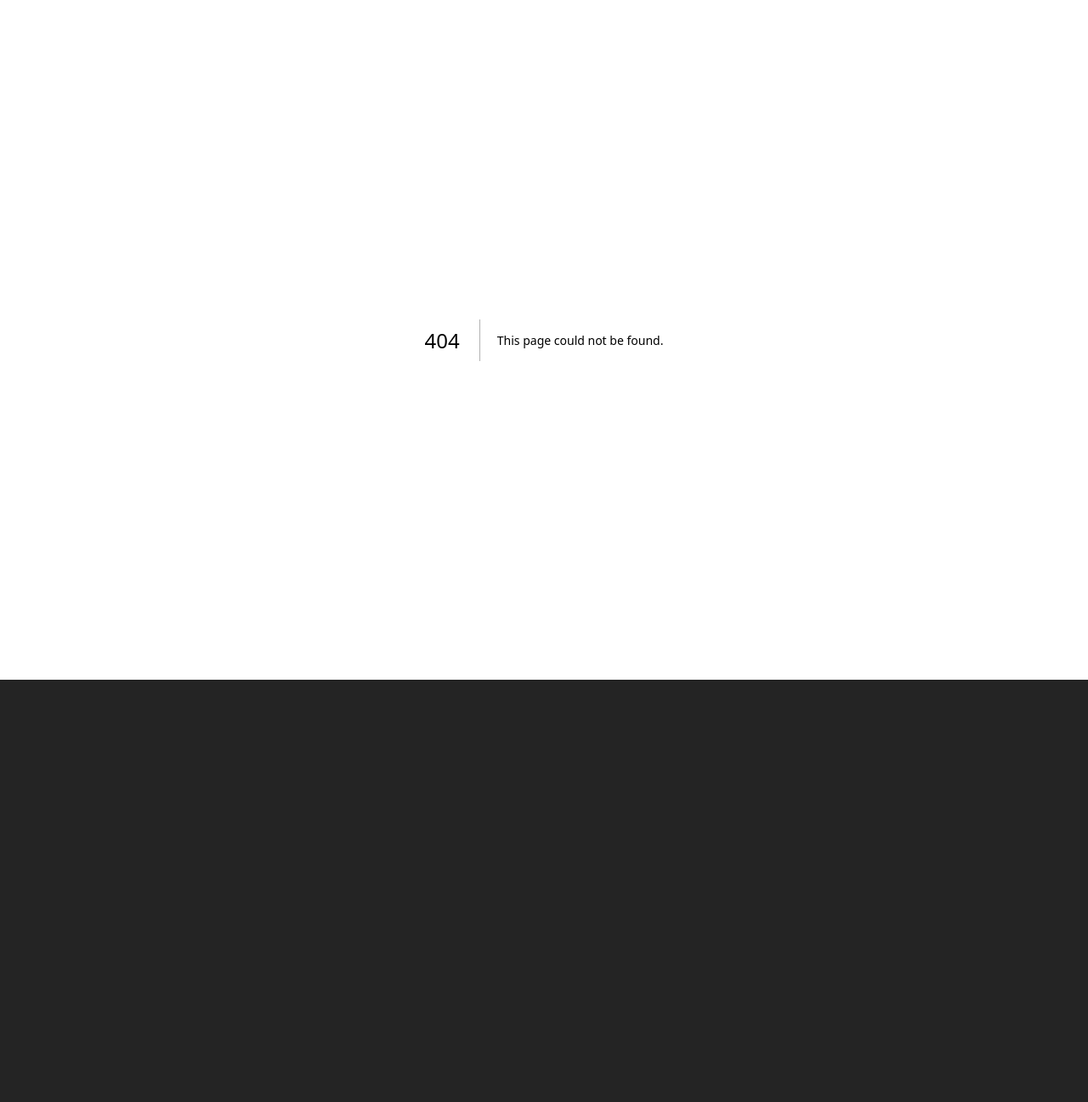
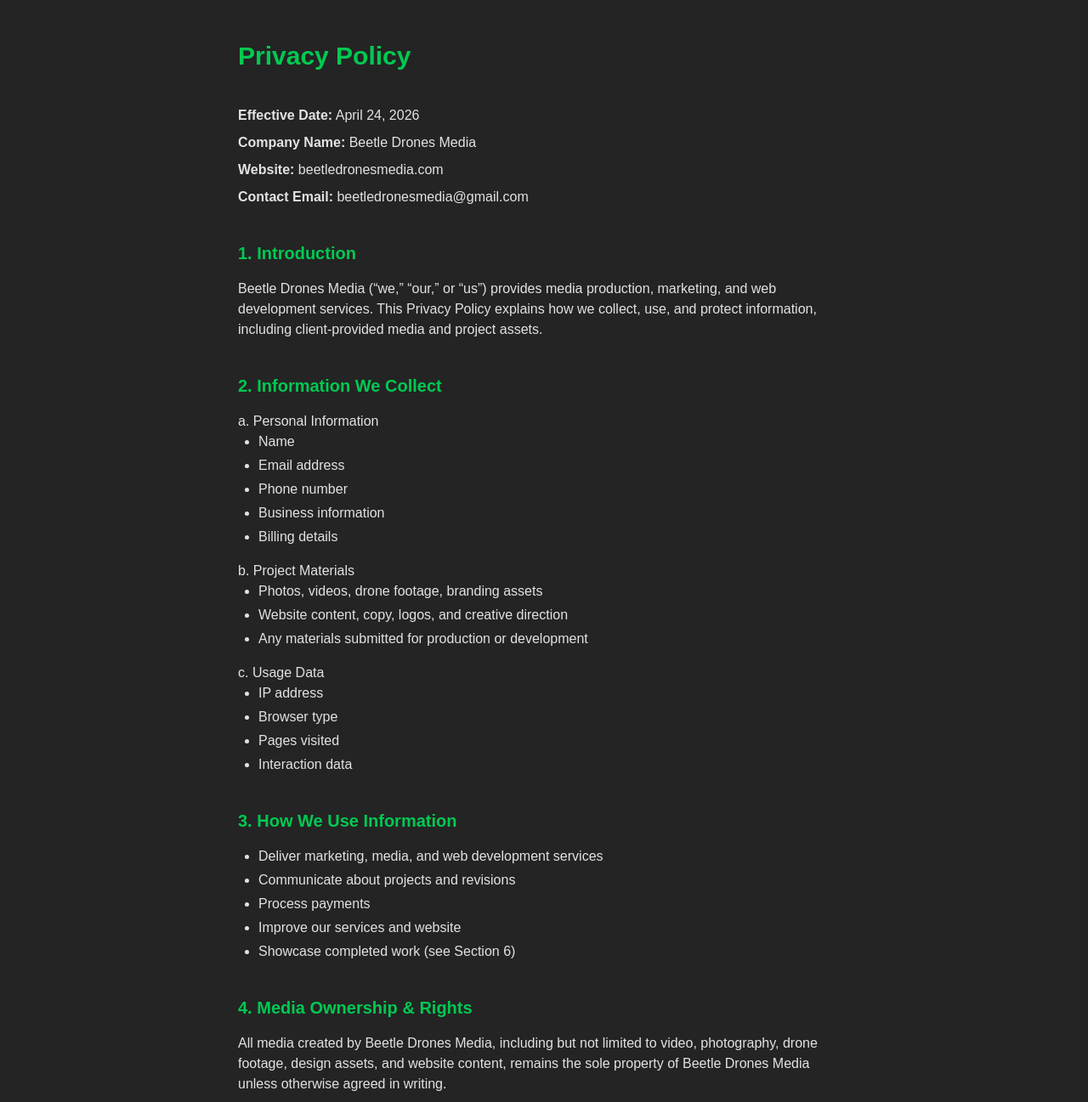
Before and after one commit to Beetle-Drones-Media/beetledronesmedia-website, a Next.js app in the folder beetledronesmedia-website/: page /privacypolicy in a window 1280 px wide. Before the commit this address had no page. Shown: the top 1297 px of the page at 85% size. Before the commit the page ends 800 px from the top, so only its background shows below. Built offline with nearby package versions, Linux system fonts and the light colour scheme.

Commit message:
Scaffolding: Privacy Policy implemented

```diff
--- a/beetledronesmedia-website/app/components/Footer.tsx
+++ b/beetledronesmedia-website/app/components/Footer.tsx
@@ -11,9 +11,9 @@
           <p>
             ©2026 Beetle Drones Media. <br />
             All rights reserved. <br />
-            Privacy Policy | Contact
+           <a href="/privacypolicy" className="underline hover:text-green-500">Privacy Policy</a> | <a href="#contact" className="underline hover:text-green-500">Contact</a>
           </p>
-        </footer>
+            </footer>
             </div>
 
         </section>
--- a/beetledronesmedia-website/app/components/PortfolioSection.tsx
+++ b/beetledronesmedia-website/app/components/PortfolioSection.tsx
@@ -24,8 +24,12 @@
     const file = portfolio[current];
     const isVideo = file.endsWith(".webm") || file.endsWith(".mp4");
     return (
+        <>
+        <div className="relative w-full h-[100vh] min-h-[400px] overflow-hidden bg-black">
+
+
         <section id="portfolio">
-           <>
+
          <main
 
           className="relative">
@@ -48,9 +52,10 @@
         />
             )}
         </main>
+
+        </section>
+        </div>
         </>
-        </section>
-
     );
 }
 
--- /dev/null
+++ b/beetledronesmedia-website/app/privacypolicy/page.tsx
@@ -0,0 +1,237 @@
+
+
+
+export default function PrivacyPolicy() {
+  return (
+    <main className="max-w-3xl mx-auto px-6 py-12 space-y-10">
+      <h1 className="text-3xl text-green-500 font-bold">Privacy Policy</h1>
+
+      <section className="space-y-2">
+        <p><strong>Effective Date:</strong> April 24, 2026</p>
+        <p><strong>Company Name:</strong> Beetle Drones Media</p>
+        <p><strong>Website:</strong> beetledronesmedia.com</p>
+        <p><strong>Contact Email:</strong> beetledronesmedia@gmail.com</p>
+      </section>
+
+      <section className="space-y-4">
+        <h2 className="text-xl text-green-500 font-semibold">1. Introduction</h2>
+        <p>
+          Beetle Drones Media (“we,” “our,” or “us”) provides media production,
+          marketing, and web development services. This Privacy Policy explains
+          how we collect, use, and protect information, including client-provided
+          media and project assets.
+        </p>
+      </section>
+
+      <section className="space-y-4">
+        <h2 className="text-xl text-green-500 font-semibold">2. Information We Collect</h2>
+
+        <div>
+          <p className="font-medium">a. Personal Information</p>
+          <ul className="list-disc pl-6 space-y-1">
+            <li>Name</li>
+            <li>Email address</li>
+            <li>Phone number</li>
+            <li>Business information</li>
+            <li>Billing details</li>
+          </ul>
+        </div>
+
+        <div>
+          <p className="font-medium">b. Project Materials</p>
+          <ul className="list-disc pl-6 space-y-1">
+            <li>Photos, videos, drone footage, branding assets</li>
+            <li>Website content, copy, logos, and creative direction</li>
+            <li>Any materials submitted for production or development</li>
+          </ul>
+        </div>
+
+        <div>
+          <p className="font-medium">c. Usage Data</p>
+          <ul className="list-disc pl-6 space-y-1">
+            <li>IP address</li>
+            <li>Browser type</li>
+            <li>Pages visited</li>
+            <li>Interaction data</li>
+          </ul>
+        </div>
+      </section>
+
+      <section className="space-y-4">
+        <h2 className="text-xl text-green-500 font-semibold">3. How We Use Information</h2>
+        <ul className="list-disc pl-6 space-y-1">
+          <li>Deliver marketing, media, and web development services</li>
+          <li>Communicate about projects and revisions</li>
+          <li>Process payments</li>
+          <li>Improve our services and website</li>
+          <li>Showcase completed work (see Section 6)</li>
+        </ul>
+      </section>
+
+      <section className="space-y-4">
+        <h2 className="text-xl text-green-500 font-semibold">4. Media Ownership & Rights</h2>
+        <p className="font-medium">
+          All media created by Beetle Drones Media, including but not limited to
+          video, photography, drone footage, design assets, and website content,
+          remains the sole property of Beetle Drones Media unless otherwise agreed
+          in writing.
+        </p>
+
+        <p>
+          Clients are granted a non-exclusive, non-transferable license to use the
+          final delivered media for their intended business purposes.
+        </p>
+
+        <ul className="list-disc pl-6 space-y-1">
+          <li>Resell, redistribute, or sublicense the media</li>
+          <li>Alter or repurpose content beyond agreed scope without permission</li>
+          <li>Claim ownership of raw or produced media</li>
+        </ul>
+
+        <p>
+          Raw files and project files are not included unless explicitly stated in writing.
+        </p>
+      </section>
+
+      <section className="space-y-4">
+        <h2 className="text-xl text-green-500 font-semibold">5. Client-Provided Content</h2>
+        <p>
+          Clients retain ownership of materials they provide. By submitting content,
+          the client grants Beetle Drones Media a license to use, edit, reproduce,
+          and incorporate the content into deliverables, and store it for backup
+          and future reference.
+        </p>
+        <p>
+          Clients are responsible for ensuring they have the legal right to use any
+          materials they provide.
+        </p>
+      </section>
+
+      <section className="space-y-4">
+        <h2 className="text-xl text-green-500 font-semibold">6. Portfolio & Marketing Use</h2>
+        <p>
+          Beetle Drones Media reserves the right to display completed work in its
+          portfolio and use project media for promotional purposes, including
+          website, social media, and advertising.
+        </p>
+        <p>
+          If a client requires confidentiality, this must be agreed upon in writing
+          before the project begins.
+        </p>
+      </section>
+
+      <section className="space-y-4">
+        <h2 className="text-xl text-green-500 font-semibold">7. Sharing Information</h2>
+        <p>We do not sell personal information.</p>
+        <ul className="list-disc pl-6 space-y-1">
+          <li>Contractors or collaborators working on your project</li>
+          <li>Service providers such as hosting, analytics, and payment processors</li>
+          <li>Legal authorities if required by law</li>
+        </ul>
+      </section>
+
+      <section className="space-y-4">
+        <h2 className="text-xl text-green-500 font-semibold">8. Cookies & Tracking</h2>
+        <p>
+          We use cookies to analyze website traffic, improve user experience, and
+          store preferences. You can disable cookies through your browser settings.
+        </p>
+      </section>
+
+      <section className="space-y-4">
+        <h2 className="text-xl text-green-500 font-semibold">9. Data Security</h2>
+        <p>
+          Beetle Drones Media takes reasonable measures to protect your information,
+          including secure storage systems and restricted access to sensitive data.
+        </p>
+        <p>No method of transmission over the internet is completely secure.</p>
+      </section>
+
+      <section className="space-y-4">
+        <h2 className="text-xl text-green-500 font-semibold">10. Your Rights</h2>
+        <p>
+          You may request access, correction, or deletion of your personal data, or
+          opt out of communications.
+        </p>
+        <p>Contact: beetledronesmedia@gmail.com</p>
+      </section>
+
+      <section className="space-y-4">
+        <h2 className="text-xl text-green-500 font-semibold">11. Third-Party Links</h2>
+        <p>
+          We are not responsible for the privacy practices of third-party websites
+          linked from our site.
+        </p>
+      </section>
+
+      <section className="space-y-4">
+        <h2 className="text-xl text-green-500 font-semibold">12. Children’s Privacy</h2>
+        <p>Our services are not intended for individuals under 13.</p>
+      </section>
+
+      <section className="space-y-4">
+        <h2 className="text-xl text-green-500 font-semibold">13. Changes to This Policy</h2>
+        <p>
+          We may update this Privacy Policy at any time. Updates will be posted
+          on this page with a revised effective date.
+        </p>
+      </section>
+
+      <section className="space-y-2">
+        <h2 className="text-xl text-green-500 font-semibold">14. Contact</h2>
+        <p>Beetle Drones Media</p>
+        <p>Email: beetledronesmedia@gmail.com</p>
+        <p>Website: beetledronesmedia.com</p>
+      </section>
+
+      <section className="space-y-4">
+        <h2 className="text-xl text-green-500 font-semibold">15. California Privacy Rights (CCPA/CPRA)</h2>
+
+        <p>
+          If you are a California resident, you have rights under the California
+          Consumer Privacy Act (CCPA) and California Privacy Rights Act (CPRA).
+        </p>
+
+        <div>
+          <p className="font-medium">a. Your Rights</p>
+          <ul className="list-disc pl-6 space-y-1">
+            <li>Know what personal information we collect, use, and share</li>
+            <li>Access the personal information we have about you</li>
+            <li>Request deletion of your personal information</li>
+            <li>Correct inaccurate information</li>
+            <li>Opt out of the sale or sharing of personal information</li>
+            <li>Limit use of sensitive personal information (if applicable)</li>
+          </ul>
+        </div>
+
+        <div>
+          <p className="font-medium">b. No Sale of Personal Information</p>
+          <p>Beetle Drones Media does not sell your personal information.</p>
+        </div>
+
+        <div>
+          <p className="font-medium">c. How to Exercise Your Rights</p>
+          <p>Email: beetledronesmedia@gmail.com</p>
+          <ul className="list-disc pl-6 space-y-1">
+            <li>Your name</li>
+            <li>Contact information</li>
+            <li>Description of your request</li>
+          </ul>
+        </div>
+
+        <div>
+          <p className="font-medium">d. Non-Discrimination</p>
+          <p>We will not discriminate against you for exercising your rights.</p>
+        </div>
+
+        <div>
+          <p className="font-medium">e. Authorized Agents</p>
+          <p>
+            You may designate an authorized agent to make a request on your behalf.
+            We may require identity verification before processing requests.
+          </p>
+        </div>
+      </section>
+    </main>
+  );
+}
```
